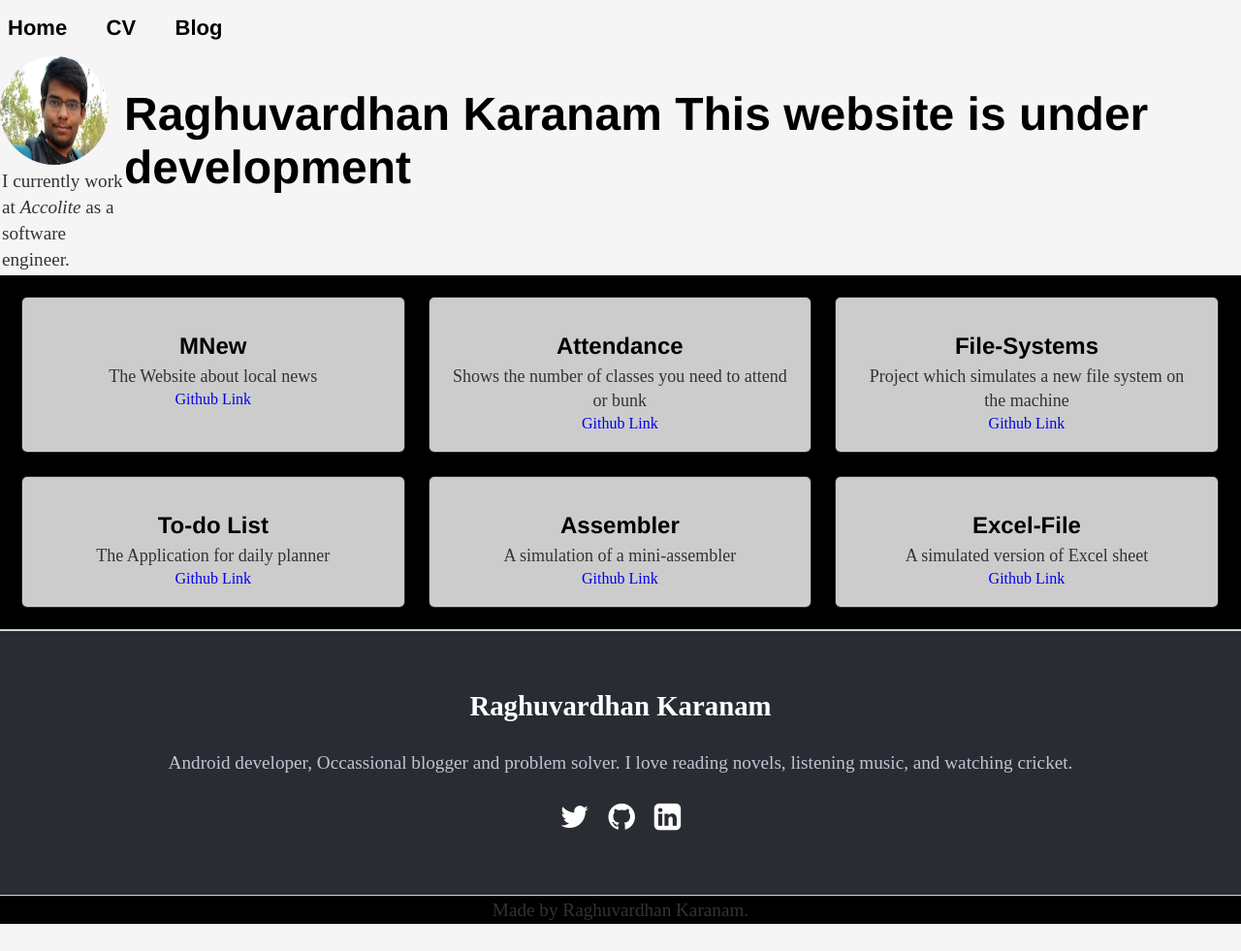
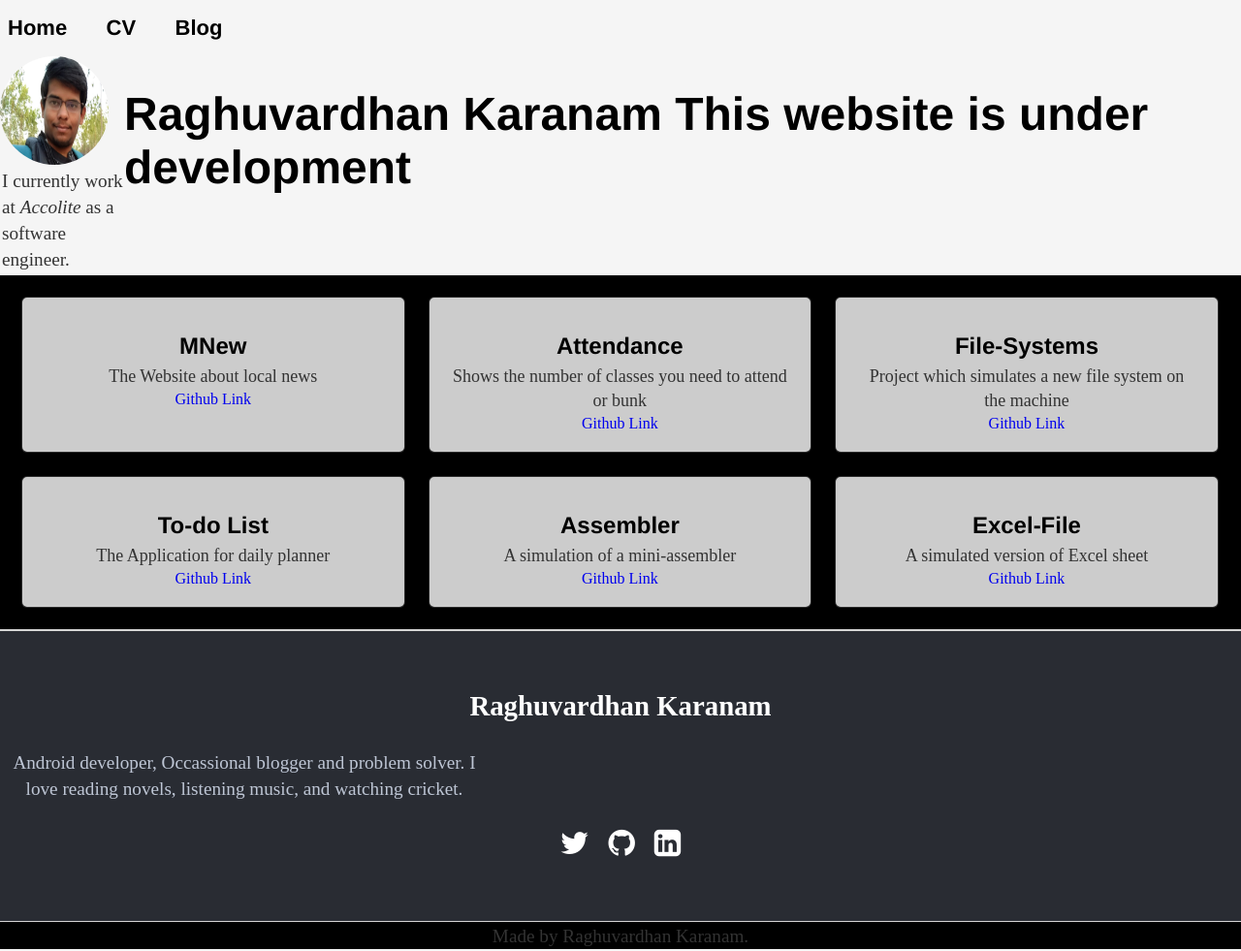
Before and after one commit to raghuvardhan/raghuvardhan.github.io, a Jekyll site: the page built from index.html, in a window 1280 px wide. Shown: the whole page at 97% size. Built offline with Jekyll 4.4.1, drawn with Linux system fonts in a browser that asks for light colours; before the commit the page ends 955 px from its top, so only the background shows below that.

Commit message:
Update css/main.css

```diff
--- a/css/main.css
+++ b/css/main.css
@@ -110,6 +110,10 @@ img {
     color: #bec6d5;
 }
 
+.site-footer p{
+  width: 500px;
+}
+
 .footer-text{
   font-size: 1.2rem;
   color: #bec6d5;
```
